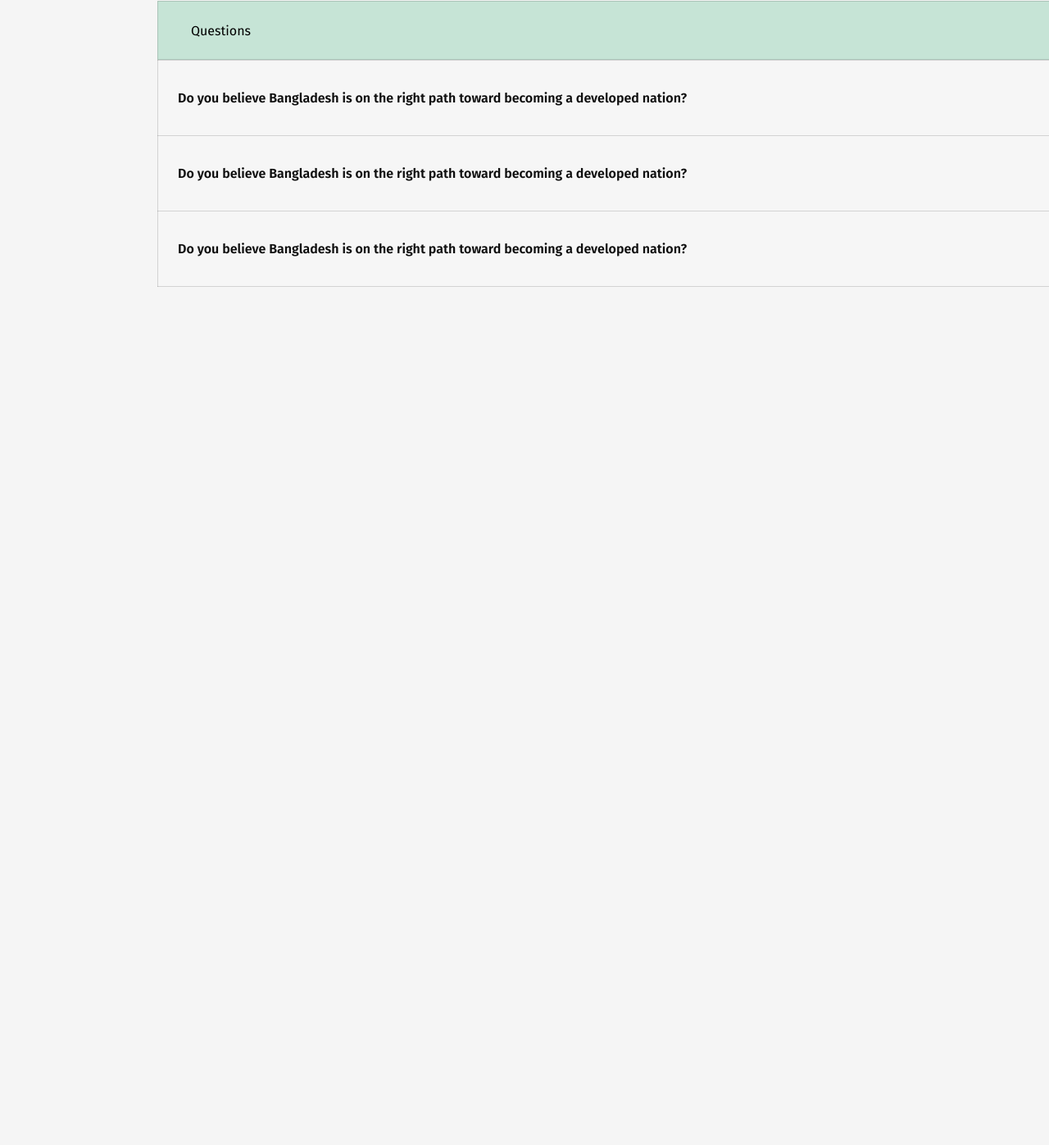
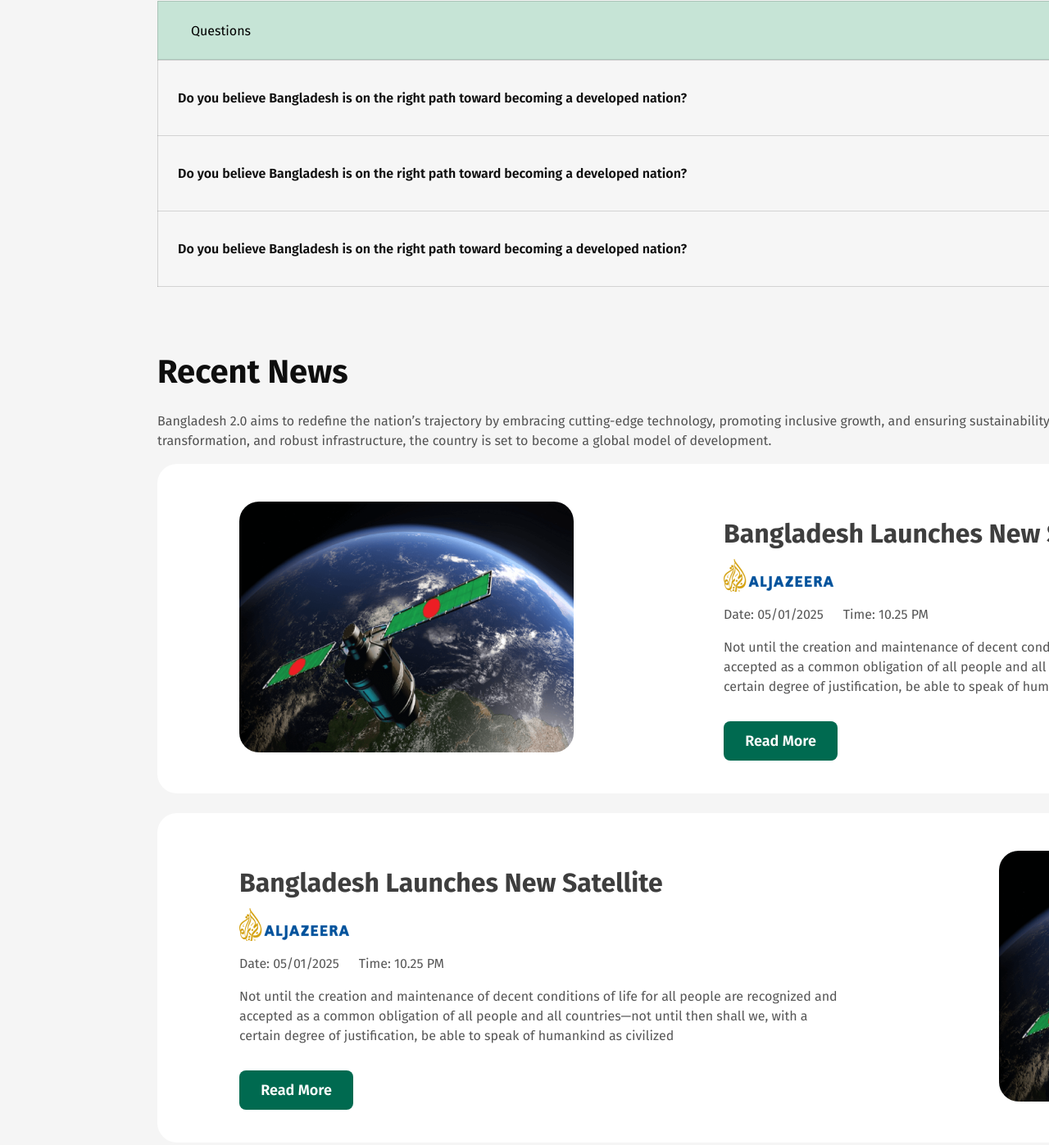
Before and after one commit to akabane755/Bangladesh-2.0, a plain HTML site: page index.html in a window 1280 px wide. Shown: the part 2229-3626 px from the top of the page at 82% size. Before the commit the page ends 2579 px from the top, so only its background shows below. Drawn offline with Linux system fonts and the light colour scheme.

Commit message:
added recent news section

```diff
--- a/index.html
+++ b/index.html
@@ -110,6 +110,66 @@
 
             </table>
         </section>
+        <section class="five">
+            <h1 class="h1">Recent News</h1>
+            <p class="p">Bangladesh 2.0 aims to redefine the nation’s trajectory by embracing cutting-edge technology, promoting inclusive growth, and ensuring sustainability. With initiatives in renewable energy, digital transformation, and robust infrastructure, the country is set to become a global model of development.</p>
+            <div class="five1">
+                <div class="fivem">
+                    <div class="image" style="padding-left: 100px;padding-right:0px;"><img src="assets/satelite.png"  style="border-radius:24px;"></div>
+                    <div class="fivem1" style="padding-right: 100px;padding-left:0px;">
+                        <h1>Bangladesh Launches New Satellite</h1>
+                        <div class="icon1">
+                        <img src="assets/al-jazeera.png" >
+                        </div>
+                        <div class="para1">
+                        <p>Date: 05/01/2025</p><p></p> Time: 10.25 PM</p>
+                        </div>
+                        <p class="para2">Not until the creation and maintenance of decent conditions of life for all people are recognized and accepted as a common obligation of all people and all countries—not until then shall we,
+                            with a certain degree of justification, be able to speak of humankind as civilized</p>
+                         <button>Read More</button>
+                    </div>
+
+                </div>
+
+            </div>
+            <div class="five1">
+                <div class="fivem">
+                    <div class="fivem1" >
+                        <h1>Bangladesh Launches New Satellite</h1>
+                        <div class="icon1">
+                        <img src="assets/al-jazeera.png" >
+                        </div>
+                        <div class="para1">
+                        <p>Date: 05/01/2025</p><p></p> Time: 10.25 PM</p>
+                    </div>
+                        <p class="para2">Not until the creation and maintenance of decent conditions of life for all people are recognized and accepted as a common obligation of all people and all countries—not until then shall we,
+                            with a certain degree of justification, be able to speak of humankind as civilized</p>
+                         <button>Read More</button>
+                    </div>
+                    <div class="image"><img src="assets/satelite.png"  style="border-radius:24px;"></div>
+                </div>
+
+            </div>
+            <div class="five1">
+                <div class="fivem">
+                    <div class="image" style="padding-left: 100px;padding-right:0px;"><img src="assets/satelite.png"  style="border-radius:24px;"></div>
+                    <div class="fivem1" style="padding-right: 100px;padding-left:0px;">
+                        <h1>Bangladesh Launches New Satellite</h1>
+                        <div class="icon1">
+                        <img src="assets/al-jazeera.png" >
+                        </div>
+                        <div class="para1">
+                        <p>Date: 05/01/2025</p><p></p> Time: 10.25 PM</p>
+                    </div>
+                        <p class="para2">Not until the creation and maintenance of decent conditions of life for all people are recognized and accepted as a common obligation of all people and all countries—not until then shall we,
+                            with a certain degree of justification, be able to speak of humankind as civilized</p>
+                         <button>Read More</button>
+                    </div>
+
+                </div>
+
+            </div>
+        </section>
     </main>
 
 </body>
--- a/style.css
+++ b/style.css
@@ -395,3 +395,104 @@ margin-left:24px;
     padding-top:5px;
     padding-left:5px;
 }
+.five{
+    margin-top:80px;
+}
+.five .h1{
+    width: 1280px;
+    height: 48px;
+    color: rgb(14, 14, 14);
+font-family: Fira Sans;
+font-size: 40px;
+font-weight: 700;
+line-height: 48px;
+text-align: left;
+margin-bottom:24px;
+margin-top:0px;
+}
+.five .p{
+    width: 1500px;
+height: 48px;
+color: rgba(14, 14, 14, 0.7);
+font-family: Fira Sans;
+font-size: 16px;
+font-weight: 400;
+line-height: 24px;
+text-align: left;
+}
+
+.five1 h1{
+    width: 744px;
+height: 38px;
+color: rgba(14, 14, 14, 0.8);
+font-family: Fira Sans;
+font-size: 32px;
+font-weight: 700;
+line-height: 38px;
+text-align: left;
+margin-bottom:0px;
+}
+.five1 .icon1{
+    width: 134px;
+height: 40px;
+margin-top:12px;
+}
+.five1 .para1{
+    display:flex;
+    gap:12px;
+    align-items: center;
+    color: rgba(14, 14, 14, 0.7);
+font-family: Fira Sans;
+font-size: 16px;
+font-weight: 400;
+line-height: 24px;
+letter-spacing: 0%;
+text-align: left;
+margin-bottom:0px;
+}
+.para2{
+    width: 744px;
+height: 72px;
+color: rgba(14, 14, 14, 0.7);
+font-family: Fira Sans;
+font-size: 16px;
+font-weight: 400;
+line-height: 24px;
+letter-spacing: 0%;
+text-align: left;
+margin-top:0px;
+}
+.five1 button{
+    color: rgb(255, 255, 255);
+font-family: Fira Sans;
+font-size: 18px;
+font-weight: 600;
+line-height: 22px;
+letter-spacing: 0%;
+text-align: left;
+border-radius: 8px;
+width: 139px;
+height: 48px;
+background: rgb(0, 106, 80);
+border:none;
+text-align: center;
+margin-top:14px;
+}
+.fivem{
+    display: flex;
+    width: 1535px;
+height: 402px;
+    border-radius: 24px;
+
+background: rgb(255, 255, 255);
+align-items: center;
+justify-content:space-between;
+margin-bottom:24px;
+
+}
+.fivem1{
+    padding-left:100px;
+}
+.image{
+    padding-right:100px;
+}
```
